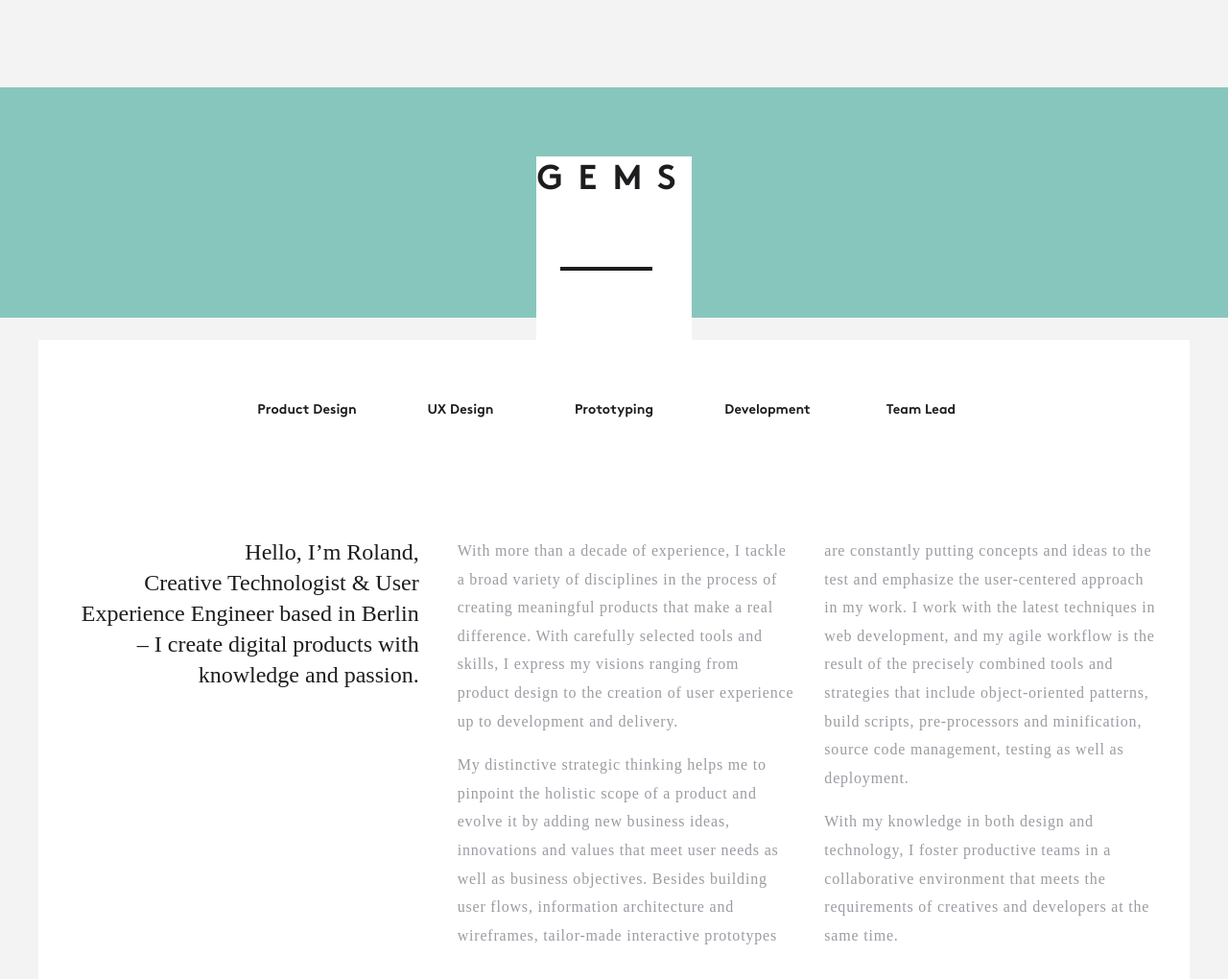
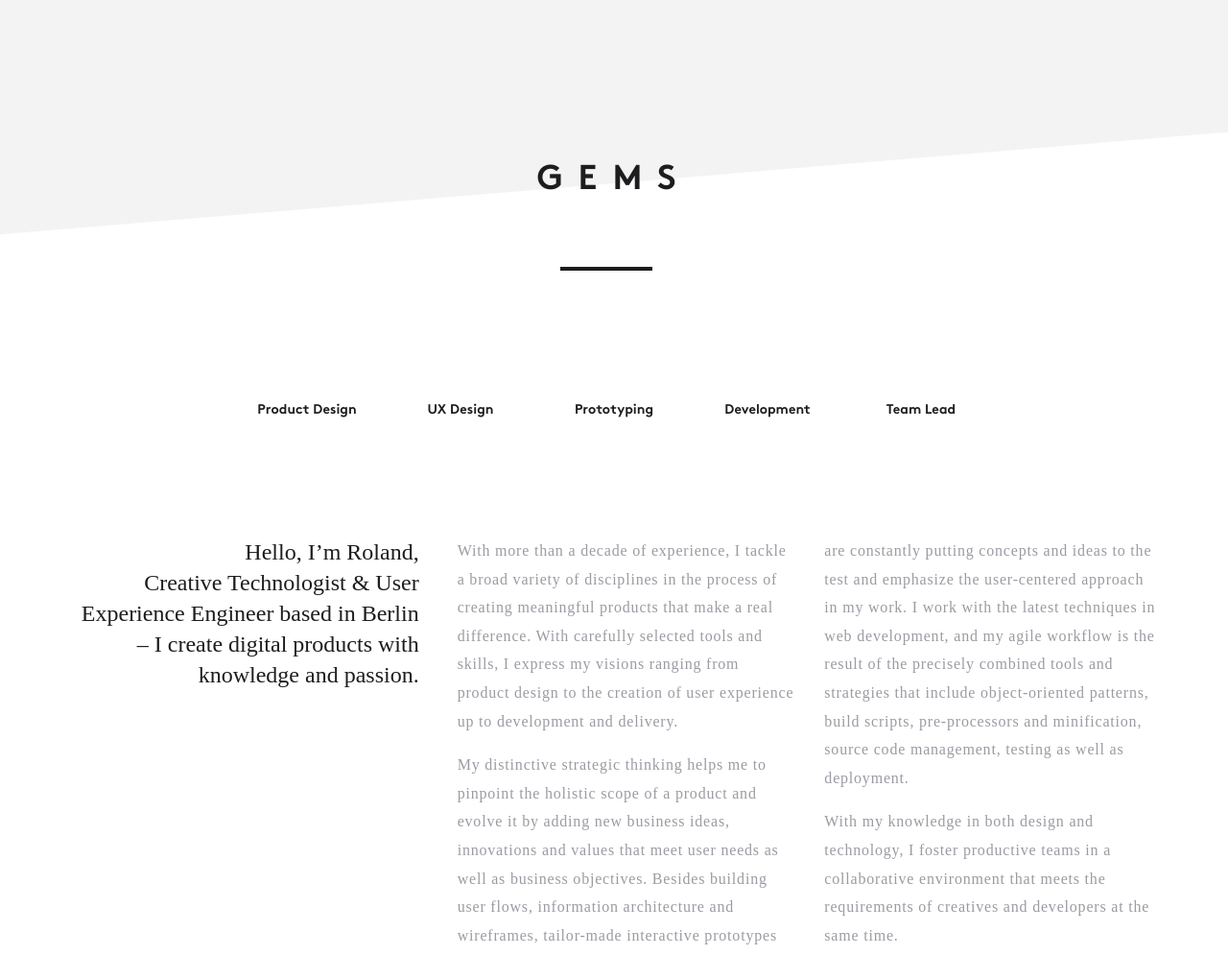
Before and after one commit to Santatraniaina/weaintplastic, a plain HTML site: page index.html in a window 1280 px wide. Shown: the part 709-1729 px from the top of the page at 96% size. Drawn offline with Linux system fonts and the light colour scheme; a web font is replaced by a local one.

Commit message:
Fix inclined background

```diff
--- a/assets/css/style.css
+++ b/assets/css/style.css
@@ -170,6 +170,7 @@ a {
     position: fixed;
     width: 100%;
     top: 0;
+    z-index: 100;
 }
 
 .navbar {
@@ -234,57 +235,18 @@ a {
     position: relative;
 }
 
-.section:nth-child(even) {
-    & > * {
-        background-color: var(--white);
-    }
-
-    &:before, &:after {
+.section:nth-child(even):before {
     content: '';
     position: absolute;
     width: 100%;
-        height: 15rem;
-        transform: scaleX(2);
+    height: calc(100% + 12.875rem);
     z-index: -1;
-    }
-
-    &:before {
-        background-color: var(--blue);
+    background-color: var(--white);
     top: 0;
     left: 0;
+    transform: scaleX(2);
+    clip-path: polygon(0% 200px, 100% 0%, 100% calc(100% - 200px), 0% 100%);
 }
-
-    &:after {
-        background-color: var(--blue);
-        bottom: -10rem;
-        left: 0;
-        /*clip-path: polygon(0% 20%, 100% 0%, 100% 100%, 0% 100%);*/
-    }
-}
-
-/*.section:nth-child(odd):after {*/
-/*    background-color: var(--light-grey);*/
-/*    content: '';*/
-/*    position: absolute;*/
-/*    top: 0;*/
-/*    left: 0;*/
-/*    width: 100%;*/
-/*    height: 100%;*/
-/*    transform: scaleX(1.5);*/
-/*    z-index: -1;*/
-/*}*/
-
-/*.section > .section__title:before {*/
-/*    background-color: var(--blue);*/
-/*    content: '';*/
-/*    position: absolute;*/
-/*    top: 0;*/
-/*    left: 0;*/
-/*    width: 100%;*/
-/*    height: 80%;*/
-/*    transform-origin: center;*/
-/*    transform: translateY(-8rem) scaleX(6);*/
-/*}*/
 
 /* TODO: Make the center depending on vh size */
 .section--hero {
@@ -568,7 +530,7 @@ a {
     padding: .5rem 1rem;
 
     &.button--primary{
-        border: 2px solid var(--white);
+        border: 2px solid transparent;
 
         &:hover {
             border: 2px solid var(--black);
```
Lines whose indentation alone changed are shown as unchanged.
